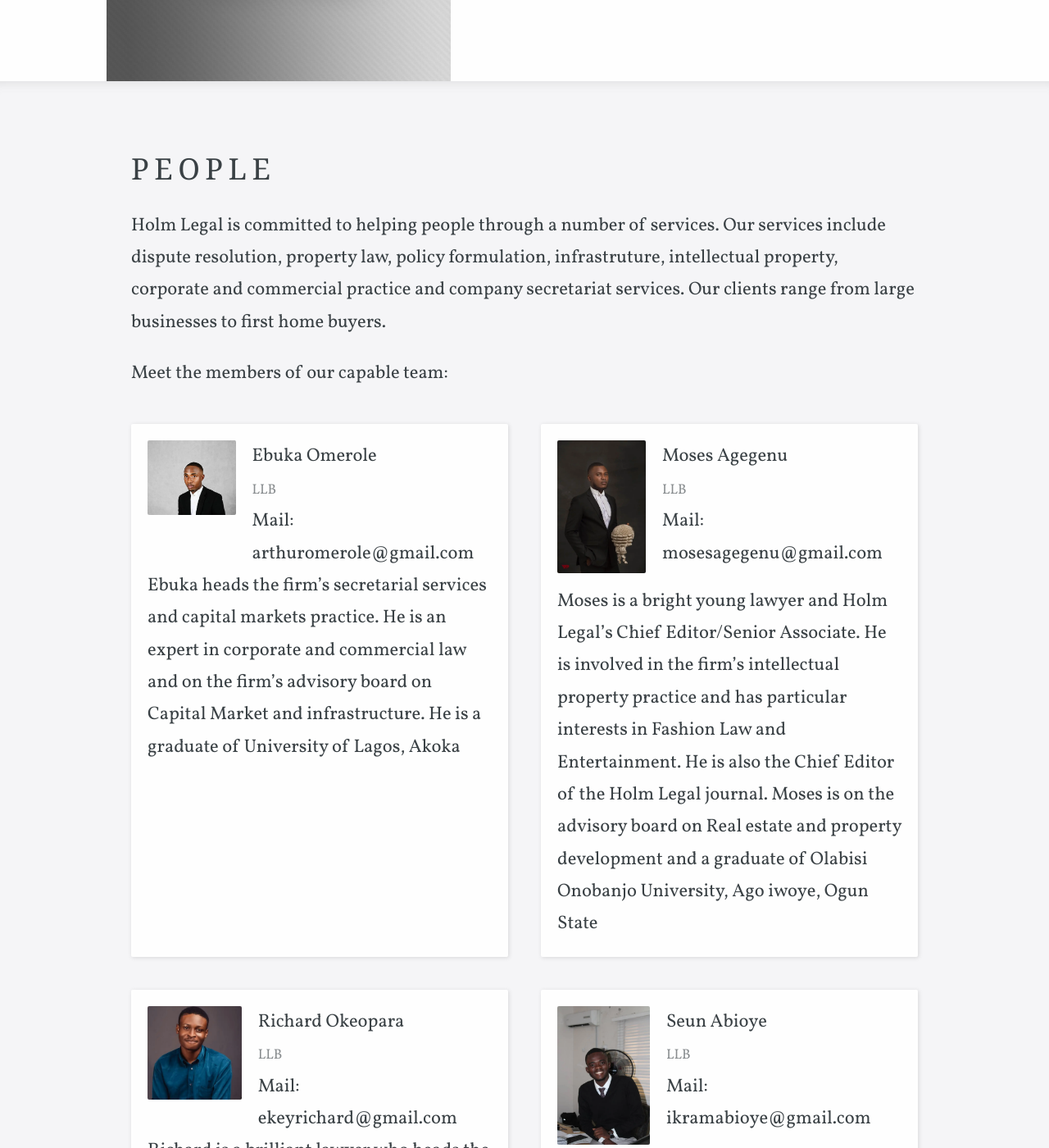
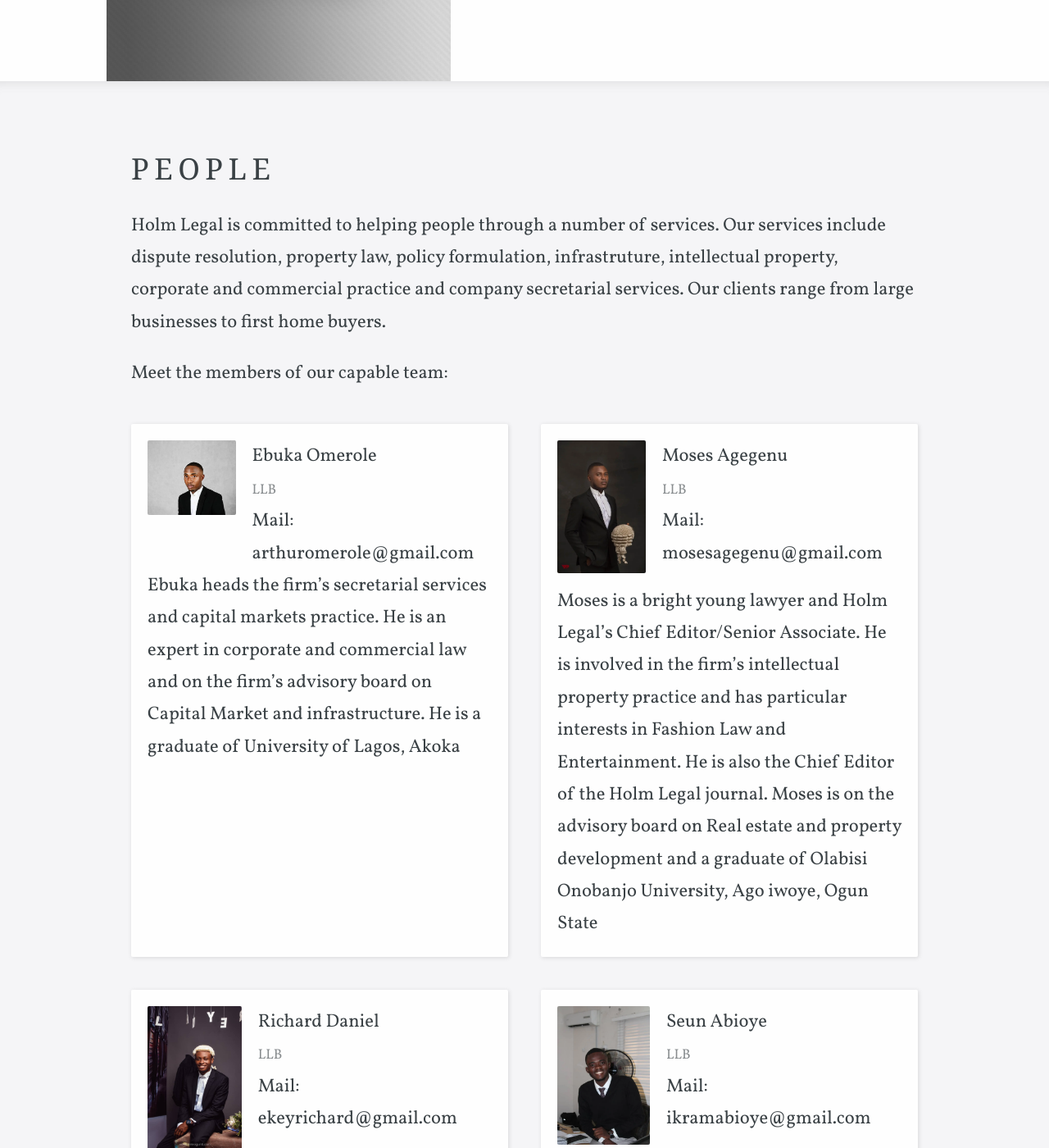
Before and after one commit to Holmlegal/holmlegalng.com, a Jekyll site: the page built from people.html, in a window 1280 px wide and 1400 px high, scrolled down 321 px. Shown: the whole window at 82% size. Built offline with Jekyll 4.4.1, drawn with Linux system fonts in a browser that asks for light colours; some web fonts are replaced; some of the changed text lies outside the part shown.

Commit message:
changed Richard's details, changed people and practice areas typos

```diff
--- a/people.html
+++ b/people.html
@@ -10,7 +10,7 @@
 <div class="editable">
 	<p>
 		Holm Legal is committed to helping people through a number of services.
-		Our services include dispute resolution, property law, policy formulation, infrastruture, intellectual property, corporate and commercial practice and company secretariat services.
+		Our services include dispute resolution, property law, policy formulation, infrastruture, intellectual property, corporate and commercial practice and company secretarial services.
 		Our clients range from large businesses to first home buyers.
 	</p>
 
--- a/practice-areas.html
+++ b/practice-areas.html
@@ -29,7 +29,7 @@
 
 	<p><img src="/images/dispute-resolution.webp" width="800" height="200" alt="Dispute image"></p>
 
-	<h3>Corporate, Secretariat and Commercial Practice</h3>
+	<h3>Corporate, Secretarial and Commercial Practice</h3>
 	<p>From structuring and mergers to shareholder agreements, we are here to assist you when starting, buying, running or selling your business.</p>
 
 	<p><img src="/images/corporate_company.webp" width="800" height="200" alt="Business image"></p>
```
Also changed, not shown: _staff_members/richard-daniel.md (renamed from _staff_members/richard-okeopara.md, +2 -2 lines), _staff_members/tomiwa-babatunde.md (+1 -1 lines), images/Richard.jpg (added).
